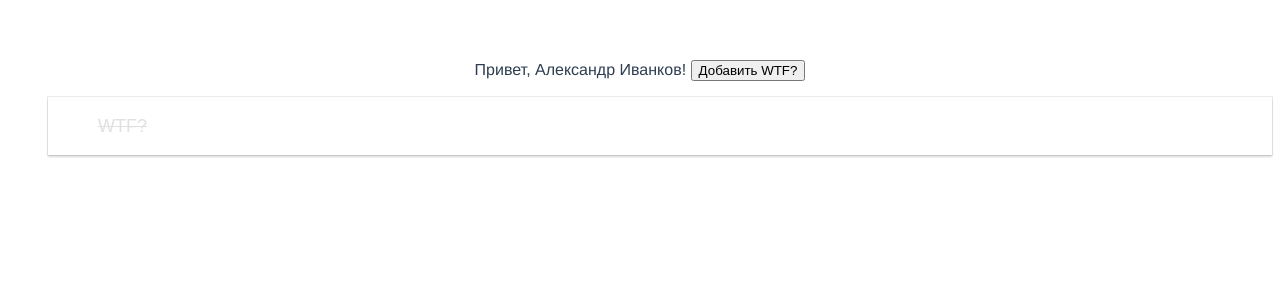
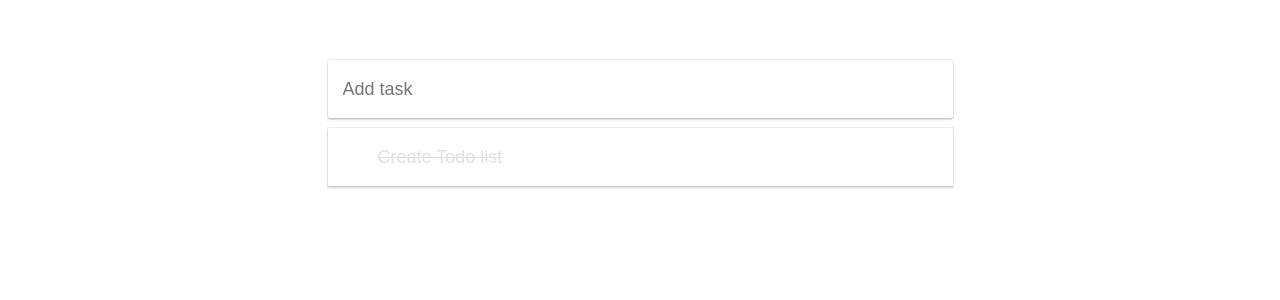
Before and after one commit to MoonW1nd/Vue-Todo-MVC, a Vue app: page /#/ in a window 1280 px wide. Shown: the top 300 px of the page. Built offline with nearby package versions, Linux system fonts and the light colour scheme.

Commit message:
feat: add TodoInput component

```diff
--- /dev/null
+++ b/src/components/TodoInput.vue
@@ -0,0 +1,65 @@
+<template>
+  <input
+    type="text"
+    v-model="inputValue"
+    placeholder="Add task"
+    class="TodoInput"
+    @keypress.enter="addTodo(inputValue)"
+  />
+</template>
+
+<script>
+import {store} from '../store'
+import { ADD_TODO } from '../store/mutation-types'
+
+export default {
+  name: 'TodoInput',
+  data: function () {
+    return {
+      inputValue: ''
+    }
+  },
+  store,
+  methods: {
+    addTodo (value) {
+      store.commit(ADD_TODO, this.inputValue)
+      this.inputValue = ''
+    }
+  }
+}
+</script>
+
+<style lang="scss" scoped>
+.TodoInput {
+  font: 18px arial, sans-serif;
+  border: none;
+  padding: 0;
+  margin: 0;
+  padding-left: 15px;
+  background-color: #ffffff;
+  height: 58px;
+  vertical-align: top;
+  border-radius: 2px;
+  box-shadow: 0 2px 2px 0 rgba(0, 0, 0, 0.16), 0 0 0 1px rgba(0, 0, 0, 0.08);
+  transition: box-shadow 200ms cubic-bezier(0.4, 0, 0.2, 1);
+  outline: none;
+  width: calc(50vw - 15px);
+  min-width: 350px;
+  max-width: 70ch;
+  box-sizing: border-box;
+
+  &::-webkit-input-placeholder,
+  &::-moz-placeholder,
+  &:-moz-placeholder,
+  &:-ms-input-placeholder {
+    font-weight: 100;
+    padding-left: 10px;
+    color: #aba9a9;
+  }
+
+  &:hover,
+  &:focus {
+    box-shadow: 0 3px 8px 0 rgba(0, 0, 0, 0.2), 0 0 0 1px rgba(0, 0, 0, 0.08);
+  }
+}
+</style>
--- a/src/components/TodoItem.vue
+++ b/src/components/TodoItem.vue
@@ -1,6 +1,6 @@
 <template>
-  <li class="Todo" v-bind:class="[{ 'Todo_closed': isClosed }]">
-    <label class="Todo-Label" @click.prevent="toggleClosed(id)">
+  <li class="Todo" v-bind:class="[{ 'Todo_closed': isClosed }]" @click.prevent="toggleClosed(id)">
+    <label class="Todo-Label">
       <input class="Todo-Checkbox" type="checkbox" v-bind:checked="isClosed"/>
       <p class="Todo-Text">{{text}}</p>
     </label>
@@ -38,12 +38,12 @@ export default {
   position: relative;
   font: 18px arial, sans-serif;
   color: #000000;
+  cursor: pointer;
 
   &-Label {
     display: flex;
     justify-content: flex-start;
     align-items: center;
-    cursor: pointer;
   }
 
   &-Checkbox {
--- a/src/components/TodoList.vue
+++ b/src/components/TodoList.vue
@@ -1,7 +1,7 @@
 <template>
-  <div>Привет, {{name}}!
-    <button v-on:click="addTodo">Добавить WTF?</button>
-    <ul>
+  <div class="TodoList">
+    <todo-input/>
+    <ul class="TodoList-ItemList">
       <todo-item
         v-for="item in todos"
         :key="item.id"
@@ -17,6 +17,7 @@
 import { mapState, mapMutations } from 'vuex'
 import { ADD_TODO } from '../store/mutation-types'
 import TodoItem from './TodoItem.vue'
+import TodoInput from './TodoInput.vue'
 
 export default {
   name: 'Hello',
@@ -33,6 +34,24 @@ export default {
       addTodo: ADD_TODO
     })
   },
-  components: { TodoItem }
+  components: { TodoItem, TodoInput }
 }
 </script>
+
+<style lang="scss" scoped>
+.TodoList {
+  display: flex;
+  flex-direction: column;
+  align-items: center;
+
+  &-ItemList {
+    box-sizing: border-box;
+    padding: 0;
+    margin: 0;
+    font-size: 18px;
+    width: calc(50vw - 15px);
+    min-width: 350px;
+    max-width: 70ch;
+  }
+}
+</style>
--- a/src/store/index.js
+++ b/src/store/index.js
@@ -11,17 +11,17 @@ export const store = new Vuex.Store({
       {
         id: 1,
         isClosed: true,
-        text: 'WTF?'
+        text: 'Create Todo list'
       }
     ],
     index: 10
   },
   mutations: {
-    [ADD_TODO] (state) {
+    [ADD_TODO] (state, value) {
       addTodo(state, {
         id: state.index++,
         isClosed: false,
-        text: 'WTF?'
+        text: value
       })
     },
     [REMOVE_TODO] (state) {
```
